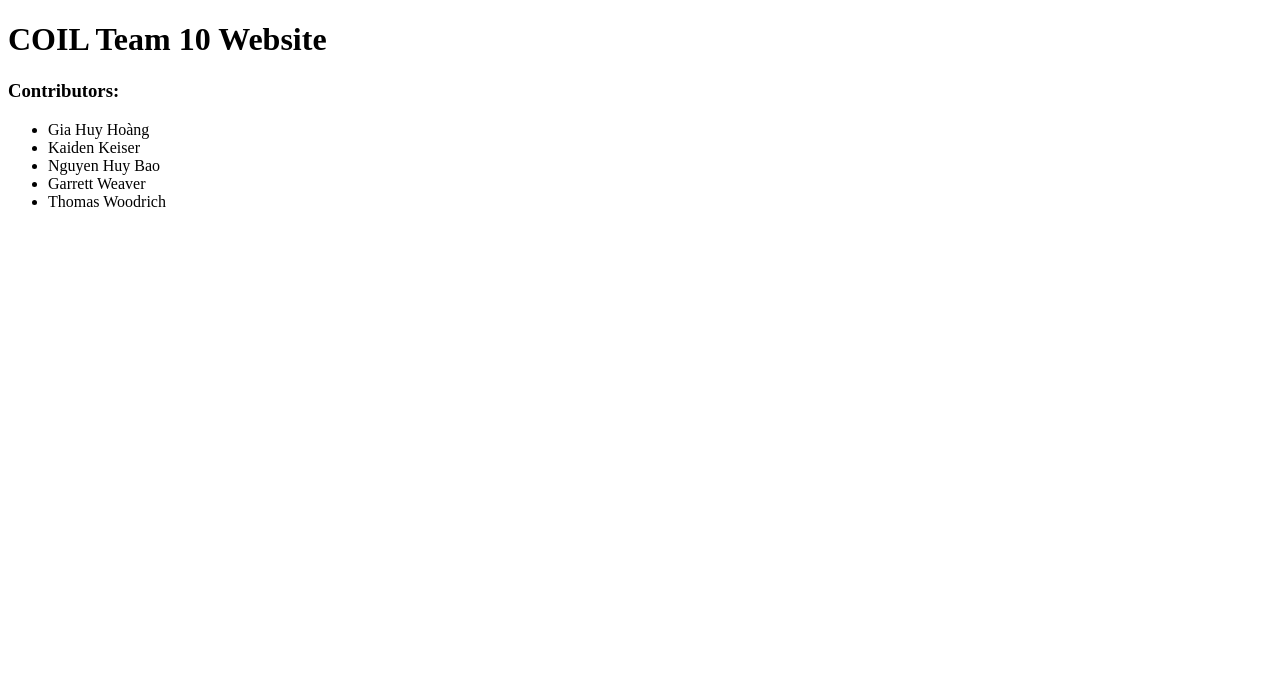
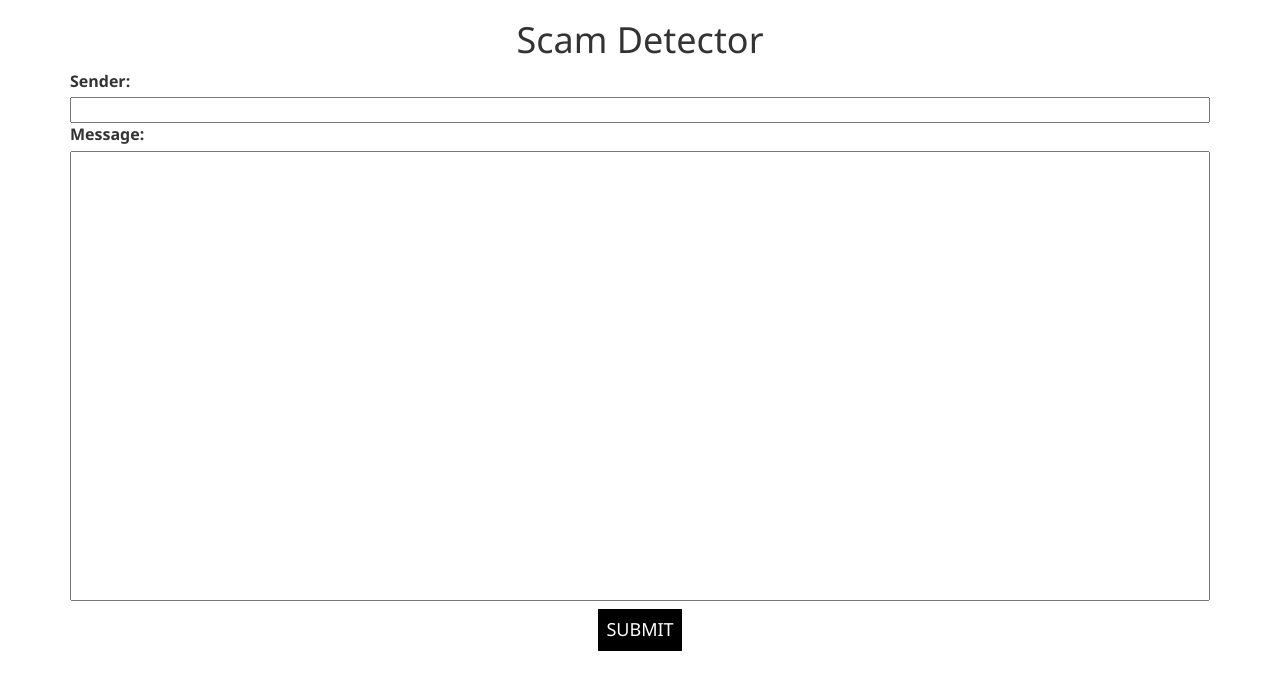
Before and after one commit to coil-team10/coil-team10.github.io, a website: page static/index.html in a window 1280 px wide. Drawn offline with nearby package versions, Linux system fonts and the light colour scheme.

Commit message:
homepage ui skeleton

```diff
--- a/static/index.html
+++ b/static/index.html
@@ -3,16 +3,24 @@
 <head>
     <meta charset="utf-8">
     <meta name="viewport" content="width=device-width, initial-scale=1">
-    <title>COIL Team 10</title>
+    <title>Scam Detector</title>
+    <link rel="stylesheet" href="style.css">
+     <!-- Latest compiled and minified CSS -->
+    <link rel="stylesheet" href="https://maxcdn.bootstrapcdn.com/bootstrap/3.4.1/css/bootstrap.min.css">
+    <!-- jQuery library -->
+    <script src="https://ajax.googleapis.com/ajax/libs/jquery/3.7.1/jquery.min.js"></script>
+    <!-- Latest compiled JavaScript -->
+    <script src="https://maxcdn.bootstrapcdn.com/bootstrap/3.4.1/js/bootstrap.min.js"></script>
 </head>
 <body>
-    <h1>COIL Team 10 Website</h1>
-    <h3>Contributors:</h3>
-    <ul>
-        <li>Gia Huy Hoàng</li>
-        <li>Kaiden Keiser</li>
-        <li>Nguyen Huy Bao</li>
-        <li>Garrett Weaver</li>
-        <li>Thomas Woodrich</li>
-    </ul>
+    <div class="container">
+        <div id="main">
+            <h1>Scam Detector</h1>
+            <label>Sender:</label>
+            <input type="text" id="sender">
+            <label>Message:</label>
+            <input type="text" id="message">
+            <button id="submit">SUBMIT</button>
+        </div>
+    </div>
 </body>
--- /dev/null
+++ b/static/style.css
@@ -0,0 +1,46 @@
+* {
+    box-sizing: border-box;
+    font-family:'Segoe UI', Tahoma, Geneva, Verdana, sans-serif;
+}
+
+html, body {
+    height: 100%;
+    margin: 0;
+}
+
+#main {
+    display: flex;
+    flex-direction: column;
+    height: 100%;
+    width: 100%;
+    margin: 0 auto;
+}
+
+h1 {
+    font-weight: 600;
+    text-align: center;
+}
+
+label {
+    font-size: 16px;
+}
+
+#sender {
+    width: 100%
+}
+
+#message {
+    width: 100%;
+    height: 450px;
+}
+
+#submit {
+    margin: 0 auto;
+    margin-top: 8px;
+    background-color: black;
+    color: white;
+    border: none;
+    font-size: 18px;
+    font-weight: 500;
+    padding: 8px;
+}
```
